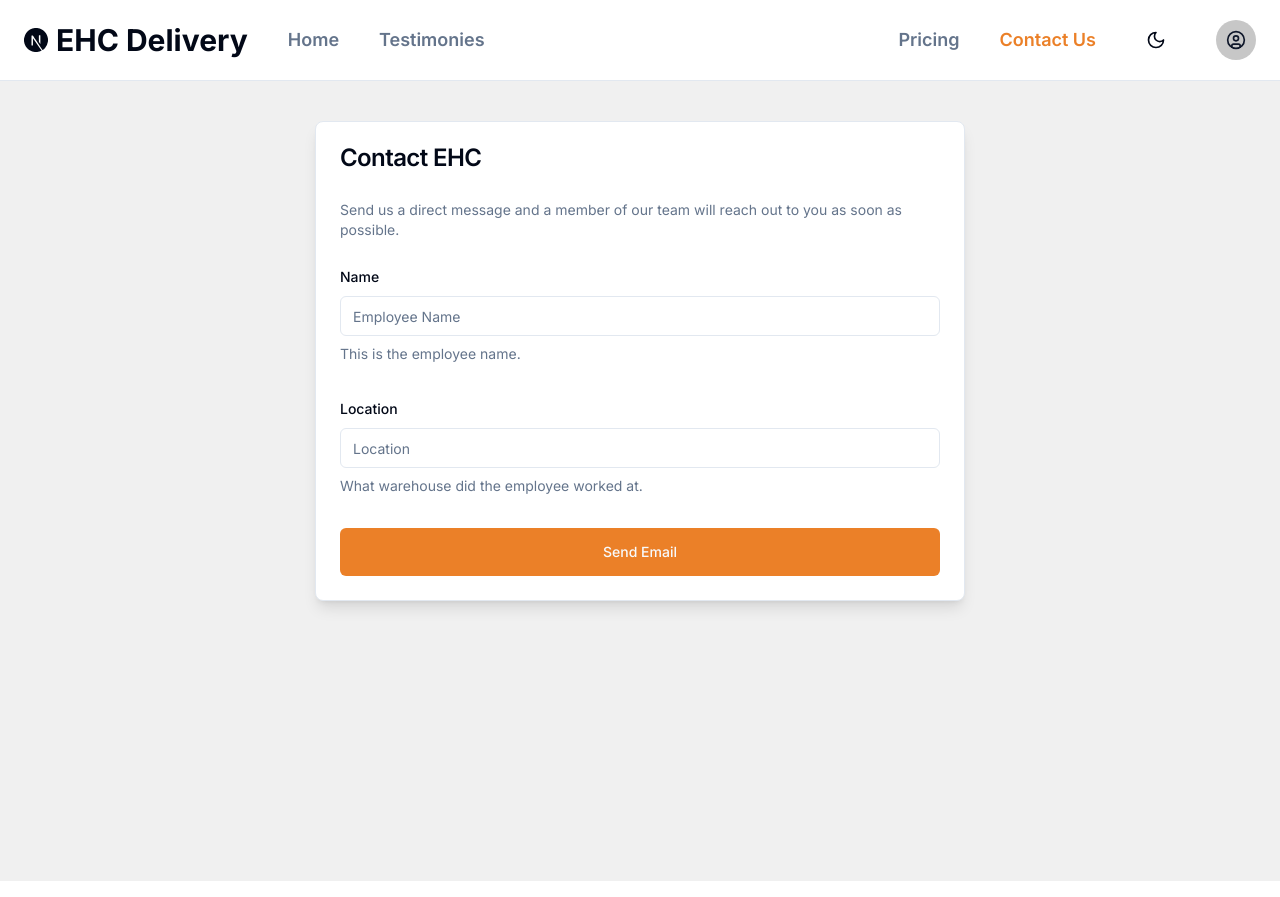
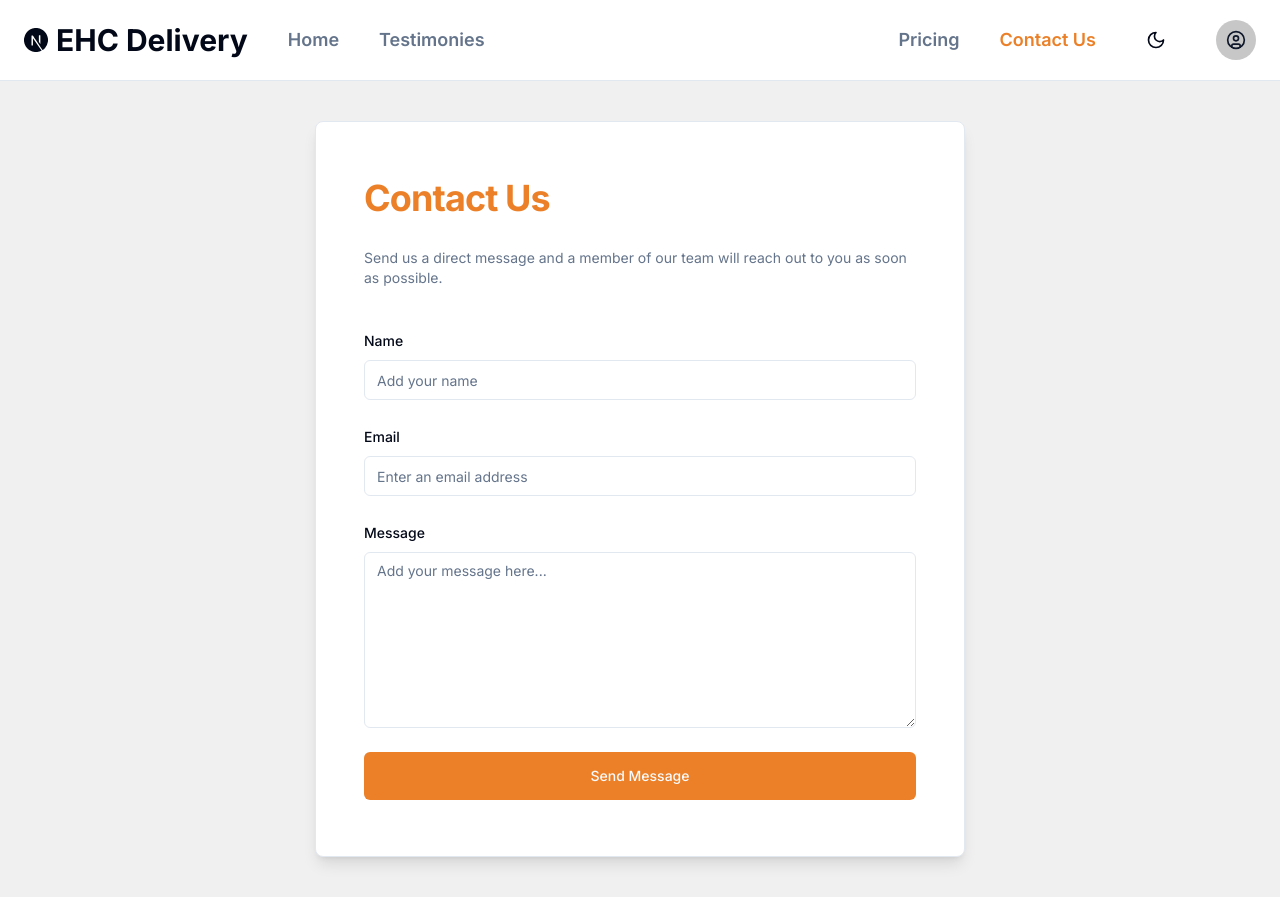
Before and after one commit to oleivahn/ehc-paytracker, a Next.js app: page /contactUs in a window 1280 px wide. Built offline with nearby package versions, Linux system fonts and the light colour scheme.

Commit message:
Form Validation Front and Back completed

```diff
--- a/app/actions/contactFormAction.ts
+++ b/app/actions/contactFormAction.ts
@@ -14,11 +14,7 @@ export const contactFormAction = async (
   // prevState: FormState,
   data: FormData
 ): Promise<FormState> => {
-  // const name = data.get("name");
-  // const location = data.get("location");
-  // console.log(green(`NAME FORMDATA: ${name}`));
-  // console.log(green(`LOCATION FORMDATA: ${location}`));
-
+  // await new Promise((resolve) => setTimeout(resolve, 2000));
   console.log("We are in the server!!");
 
   const formData = Object.fromEntries(data);
--- a/app/contactUs/page.tsx
+++ b/app/contactUs/page.tsx
@@ -1,10 +1,9 @@
 import * as React from "react";
 
+// import InputForm from "@/components/Form/Form-example";
 import Form from "@/components/Form/Form";
-// import { InputForm } from "@/components/Form/Form-example";
 
 export default async function ContactUs() {
-  // FETCH DATA AND REVALIDATE HERE
   return <Form />;
   // return <InputForm />;
 }
--- a/components/Form/Form-example.tsx
+++ /dev/null
@@ -1,62 +0,0 @@
-"use client";
-import React from "react";
-
-import { zodResolver } from "@hookform/resolvers/zod";
-import { useForm } from "react-hook-form";
-import { z } from "zod";
-
-import { Button } from "@/components/ui/button";
-import {
-  Card,
-  CardContent,
-  CardDescription,
-  CardFooter,
-  CardHeader,
-  CardTitle,
-} from "@/components/ui/card";
-import { Input } from "@/components/ui/input";
-
-import SubmitButton from "./SubmitButton";
-
-import { contactFormAction } from "@/app/actions/contactFormAction";
-
-// - Make this a Conform example
-//  https://conform.guide/integration/nextjs
-
-const InputForm = () => {
-  // - Form Action
-  const ref = React.useRef<HTMLFormElement>(null);
-
-  const formAction = async (formData: FormData) => {
-    ref.current?.reset();
-
-    const res = await contactFormAction(formData);
-    console.log("📗 [ formAction? ]:", res);
-  };
-
-  return (
-    <div className="mt-10 flex flex-col items-center px-4">
-      <Card className="w-full shadow-lg dark:bg-darker md:w-[650px]">
-        <CardHeader>
-          <CardTitle className="mb-6">Contact EHC</CardTitle>
-          <CardDescription>
-            Send us a direct message and a member of our team will reach out to
-            you as soon as possible.
-          </CardDescription>
-        </CardHeader>
-        <CardContent>
-          {/* TODO: Implement the actual shadcn form here */}
-          <form className="m-4 flex gap-2" ref={ref} action={formAction}>
-            <label htmlFor="name">Name</label>
-            <input id="name" name="name" placeholder="Name of your project" />
-            <label htmlFor="email">Email</label>
-            <input id="email" name="email" placeholder="Name of your project" />
-            <SubmitButton />
-          </form>
-        </CardContent>
-      </Card>
-    </div>
-  );
-};
-
-export default InputForm;
--- a/components/Form/Form.tsx
+++ b/components/Form/Form.tsx
@@ -1,16 +1,15 @@
 "use client";
-import React from "react";
+import React, { useState } from "react";
 
+import { Button } from "../ui/button";
 import {
   Card,
   CardContent,
   CardDescription,
-  CardFooter,
   CardHeader,
   CardTitle,
 } from "@/components/ui/card";
 import { Input } from "@/components/ui/input";
-
 import {
   Form,
   FormControl,
@@ -20,79 +19,75 @@ import {
   FormLabel,
   FormMessage,
 } from "../ui/form";
-import { Textarea } from "../ui/textarea";
-import SubmitButton from "./SubmitButton";
 
+import { z } from "zod";
 import { zodResolver } from "@hookform/resolvers/zod";
 import { useForm } from "react-hook-form";
-import { z } from "zod";
 
-import { useFormState } from "react-dom";
 import { schema } from "./formSchema";
 import { contactFormAction } from "@/app/actions/contactFormAction";
+import { Textarea } from "@/components/ui/textarea";
 
+//
+//
 const ContactForm = () => {
+  const [pending, setPending] = useState(false);
   const ref = React.useRef<HTMLFormElement>(null);
 
   const defaultValues = {
     // employeeId: "",
     name: "",
     // date: "",
-    location: "",
-    // email: "",
-    // message: "",
+    // location: "",
+    email: "",
+    message: "",
   };
 
+  //
   // - Validation
   const form = useForm<z.output<typeof schema>>({
     resolver: zodResolver(schema),
     defaultValues: defaultValues,
   });
 
-  const formAction = async (formData: FormData) => {
-    ref.current?.reset();
-
-    const res = await contactFormAction(formData);
-    console.log("📗 [ formAction? ]:", res);
-  };
-
+  //
   // - Form Submit
   const submitForm = async (values: z.infer<typeof schema>) => {
-    // wait one second
-    await new Promise((resolve) => setTimeout(resolve, 500));
-
-    console.log("📗 LOG [ data ]:", values);
-
     const formData = new FormData();
     formData.append("name", values.name);
-    formData.append("location", values.location);
+    formData.append("email", values.email);
+    formData.append("message", values.message);
 
-    // ref.current?.reset();
-    form.reset(defaultValues);
+    setPending(true);
+    // wait 1 second for testing purposes
+    await new Promise((resolve) => setTimeout(resolve, 1000));
 
     const res = await contactFormAction(formData);
 
+    // Reset the form
+    form.reset(defaultValues);
+    setPending(false);
     console.log("📗 [ client ]:", res.message);
   };
 
   return (
     <div className="mt-10 flex flex-col items-center px-4">
-      <Card className="w-full shadow-lg dark:bg-darker md:w-[650px]">
-        <CardHeader>
-          <CardTitle className="mb-6">Contact EHC</CardTitle>
+      <Card className="w-full px-6 py-8 shadow-lg dark:bg-darker md:w-[650px]">
+        <CardHeader className="mb-4">
+          <CardTitle className="mb-6 text-4xl font-bold text-primary">
+            Contact Us
+          </CardTitle>
           <CardDescription>
             Send us a direct message and a member of our team will reach out to
             you as soon as possible.
           </CardDescription>
         </CardHeader>
         <CardContent>
-          {/* TODO: Implement the actual shadcn form here */}
           <Form {...form}>
             <form
-              // action={formAction}
               onSubmit={form.handleSubmit(submitForm)}
               ref={ref}
-              className="space-y-8"
+              className="space-y-6"
             >
               {/* Name */}
               <FormField
@@ -102,17 +97,15 @@ const ContactForm = () => {
                   <FormItem>
                     <FormLabel>Name</FormLabel>
                     <FormControl>
-                      <Input placeholder="Employee Name" {...field} />
+                      <Input placeholder="Add your name" {...field} />
                     </FormControl>
-                    <FormDescription>
-                      This is the employee name.
-                    </FormDescription>
+                    <FormDescription></FormDescription>
                     <FormMessage />
                   </FormItem>
                 )}
               />
               {/* Location */}
-              <FormField
+              {/* <FormField
                 control={form.control}
                 name="location"
                 render={({ field }) => (
@@ -127,58 +120,54 @@ const ContactForm = () => {
                     <FormMessage />
                   </FormItem>
                 )}
-              />
+              /> */}
               {/* Email */}
-              {/* <FormField
+              <FormField
                 control={form.control}
                 name="email"
                 render={({ field }) => (
                   <FormItem>
                     <FormLabel>Email</FormLabel>
                     <FormControl>
-                      <Input
-                        placeholder="email address"
-                        {...field}
-                      />
+                      <Input placeholder="Enter an email address" {...field} />
                     </FormControl>
+                    <FormDescription></FormDescription>
                     <FormMessage />
                   </FormItem>
                 )}
-              /> */}
+              />
               {/* Message */}
-              {/* <FormField
+              <FormField
                 control={form.control}
                 name="message"
                 render={({ field }) => (
                   <FormItem>
                     <FormLabel>Message</FormLabel>
                     <FormControl>
-                      <Textarea placeholder="Add text here..." {...field} />
+                      <Textarea
+                        className="h-44"
+                        placeholder="Add your message here..."
+                        {...field}
+                      />
                     </FormControl>
+                    <FormDescription></FormDescription>
                     <FormMessage />
                   </FormItem>
                 )}
-              /> */}
+              />
               <div className="mt-16 flex justify-end">
-                {/* <Button type="submit" className="h-12 w-full">
-                  Send
-                </Button> */}
-                <SubmitButton />
+                <Button
+                  type="submit"
+                  disabled={pending}
+                  className="h-12 w-full"
+                >
+                  {pending ? "Sending..." : "Send Message"}
+                </Button>
+                {/* <SubmitButton /> */}
               </div>
             </form>
           </Form>
         </CardContent>
-        {/* <CardFooter className="flex justify-between">
-          <Button variant="outline">Cancel</Button>
-          <Button type="submit">Deploy</Button>
-        </CardFooter> */}
-        {/* <form className="m-4 flex gap-2" ref={ref} action={formAction}>
-          <label htmlFor="name">Name</label>
-          <input id="name" name="name" placeholder="Name of your project" />
-          <label htmlFor="email">Email</label>
-          <input id="email" name="email" placeholder="Name of your project" />
-          <SubmitButton />
-        </form> */}
       </Card>
     </div>
   );
--- a/components/Form/formSchema.ts
+++ b/components/Form/formSchema.ts
@@ -11,13 +11,13 @@ export const schema = z.object({
   // date: z.string().min(2, {
   //   message: "Date must be at least 2 characters.",
   // }),
-  location: z.string().min(2, {
-    message: "Location must be filled.",
+  // location: z.string().min(2, {
+  //   message: "Location must be filled.",
+  // }),
+  email: z.string().email({
+    message: "Invalid email address.",
   }),
-  // email: z.string().email({
-  //   message: "Invalid email address.",
-  // }),
-  // message: z.string().min(1, {
-  //   message: "Message area cannot be empty, please add a message.",
-  // }),
+  message: z.string().min(1, {
+    message: "The message area cannot be empty, please add a message.",
+  }),
 });
--- a/components/Navbar.tsx
+++ b/components/Navbar.tsx
@@ -139,7 +139,7 @@ export default function Navbar() {
         {/* RIGHT SIDE MENUS */}
         <div className="ml-auto flex items-center gap-4 text-lg md:gap-2 lg:gap-10">
           {RIGHT_NAV_ITEMS.map(({ href, label }, i) => {
-            console.log("📗 LOG [ href ]:", href, label, i);
+            // console.log("📗 LOG [ href ]:", href, label, i);
             const isActive = pathname === href;
 
             return (
```
